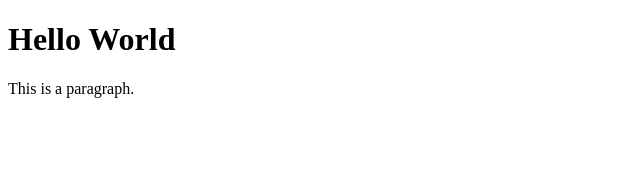
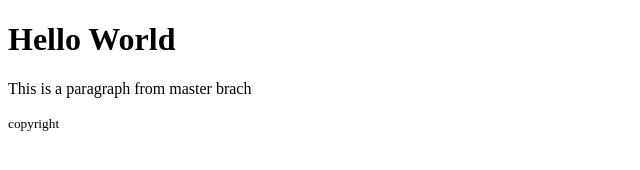
Before and after one commit to pentwo/HTML5, a plain HTML site: page index.htm in a window 1280 px wide. Shown: the whole page, without its empty margins (0-640 px from the left). Drawn offline with Linux system fonts and the light colour scheme.

Commit message:
adding footer

```diff
--- a/index.htm
+++ b/index.htm
@@ -7,7 +7,9 @@
 
 <body>
 	<h1>Hello World</h1>
-	<p>This is a paragraph.</p>
+	<p>This is a paragraph from master brach</p>
 </body>
-
+<footer>
+	<small>copyright</small>
+</footer>
 </HTML>
```
